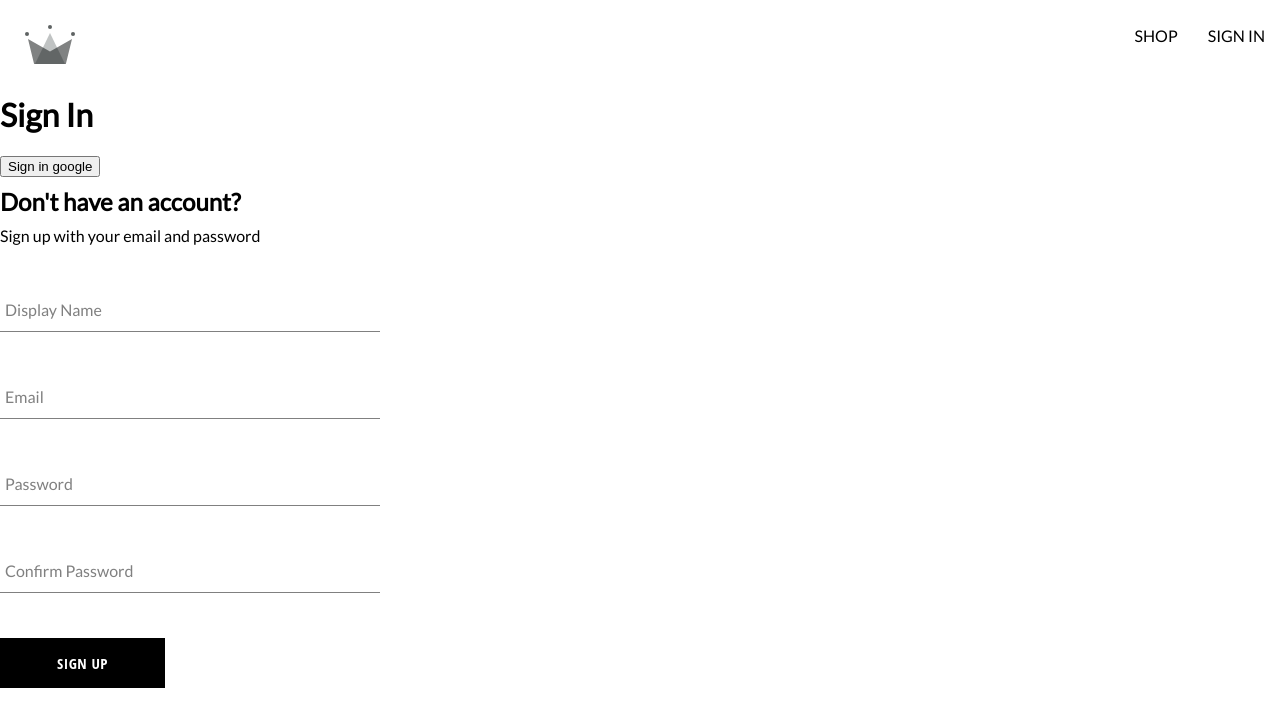
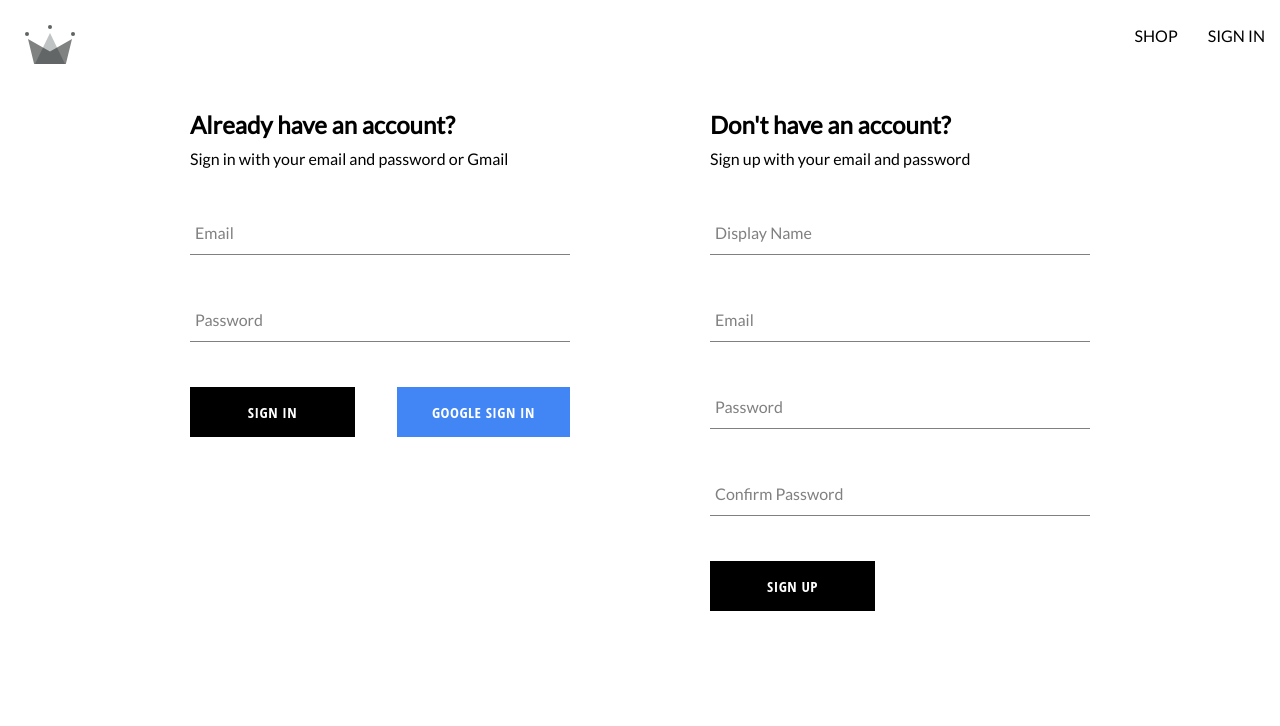
Before and after one commit to Lunaticfrg0/eescano-ecomerce, a React (Create React App) app: page /auth in a window 1280 px wide. Shown: the top 726 px of the page. Built offline with nearby package versions, Linux system fonts and the light colour scheme.

Commit message:
create sign in with creds and styled the auth page

```diff
--- a/src/components/sign-in-form/sign-in-form.component.jsx
+++ b/src/components/sign-in-form/sign-in-form.component.jsx
@@ -1,5 +1,75 @@
+import { useState } from "react";
+import { createUserDocumentFromAuth, signInAuthUserWithEmailAndPassword, signInWithGooglePopUp } from "../../utils/firebase/firebase.utils";
+import Button from "../button/button.component";
+import FormInput from "../form-input/form-input.component";
+import "./sign-in-form.styles.scss"
+
+const defaultFormFields = {
+    email: '',
+    password:'',
+}
+
 const SignInForm = () => {
+    const [formFields, setFormFields] = useState(defaultFormFields)
+    const { email, password } = formFields;
 
+    const handleChange = (event) => {
+        const {name, value} = event.target;
+        setFormFields({...formFields, [name]: value})
+    }
+
+    const resetFormFields = () => {
+        setFormFields(defaultFormFields)
+    }
+
+    const handleSubmit = async (event) => {
+        event.preventDefault();
+        if(!email || !password){
+            alert("All values should be added")
+            return
+        }
+        try {
+            const response = await signInAuthUserWithEmailAndPassword(email, password)
+            resetFormFields()
+        } catch (error) {
+            switch(error.code){
+                case "auth/wrong-password":
+                    alert("Email or password incorrect")
+                    break;
+                case "auth/user-not-found":
+                    alert("Not user associates to email")
+                    break;
+                default:
+                    console.log(error.code)
+                    break;
+            }
+        }
+
+    }
+
+    const signInWithGoogle = async () => {
+        const {user} = await signInWithGooglePopUp();
+        createUserDocumentFromAuth(user)
+    }
+
+    return(
+        <div className="sign-up-container">
+            <h2>Already have an account?</h2>
+            <span>Sign in with your email and password or Gmail</span>
+            <form onSubmit={handleSubmit}>
+
+                <FormInput label="Email" type="email" name="email" onChange={handleChange} required value={email}/>
+
+                <FormInput label="Password" type="password" name="password" onChange={handleChange} required value={password}/>
+
+
+               <div className="buttons-container">
+                <Button type="submit">Sign In</Button>
+                <Button onClick={signInWithGoogle} buttonType="google" type="button">Google sign in </Button>
+               </div>
+            </form>
+        </div>
+    )
 }
 
 export default SignInForm;
--- a/src/components/sign-in-form/sign-in-form.styles.scss
+++ b/src/components/sign-in-form/sign-in-form.styles.scss
@@ -0,0 +1,4 @@
+.buttons-container {
+    display: flex;
+    justify-content: space-between;
+}
--- a/src/routes/authentication/authentication.component.jsx
+++ b/src/routes/authentication/authentication.component.jsx
@@ -1,20 +1,12 @@
+import SignInForm from "../../components/sign-in-form/sign-in-form.component";
 import SignUpForm from "../../components/sign-up-form/sign-up-form.component";
-import {
-    signInWithGooglePopUp,
-    createUserDocumentFromAuth,
-     } from "../../utils/firebase/firebase.utils"
 
 import "./authentication.styles.scss"
 
 const Authentication = () => {
-    const logGoogleUser = async () => {
-        const {user} = await signInWithGooglePopUp();
-        createUserDocumentFromAuth(user)
-    }
     return (
-        <div>
-            <h1>Sign In</h1>
-            <button onClick={logGoogleUser}>Sign in google</button>
+        <div className="authentication-container">
+            <SignInForm/>
             <SignUpForm/>
         </div>
     )
--- a/src/routes/authentication/authentication.styles.scss
+++ b/src/routes/authentication/authentication.styles.scss
@@ -0,0 +1,6 @@
+.authentication-container{
+    display: flex;
+    justify-content: space-between;
+    width: 900px;
+    margin: 30px auto;
+}
--- a/src/utils/firebase/firebase.utils.js
+++ b/src/utils/firebase/firebase.utils.js
@@ -1,5 +1,10 @@
 import { initializeApp } from "firebase/app";
-import { getAuth,  signInWithRedirect, signInWithPopup, GoogleAuthProvider, createUserWithEmailAndPassword } from "firebase/auth";
+import {
+  getAuth,
+  signInWithRedirect,
+  signInWithPopup, GoogleAuthProvider,
+  createUserWithEmailAndPassword,
+  signInWithEmailAndPassword } from "firebase/auth";
 import { getFirestore, doc, getDoc, setDoc } from "firebase/firestore";
 
 const firebaseConfig = {
@@ -51,3 +56,8 @@
     if(!email || !password) return;
     return await createUserWithEmailAndPassword(auth, email, password)
   }
+
+  export const signInAuthUserWithEmailAndPassword = async (email, password) => {
+    if(!email || !password) return;
+    return await signInWithEmailAndPassword(auth, email, password)
+  }
```
